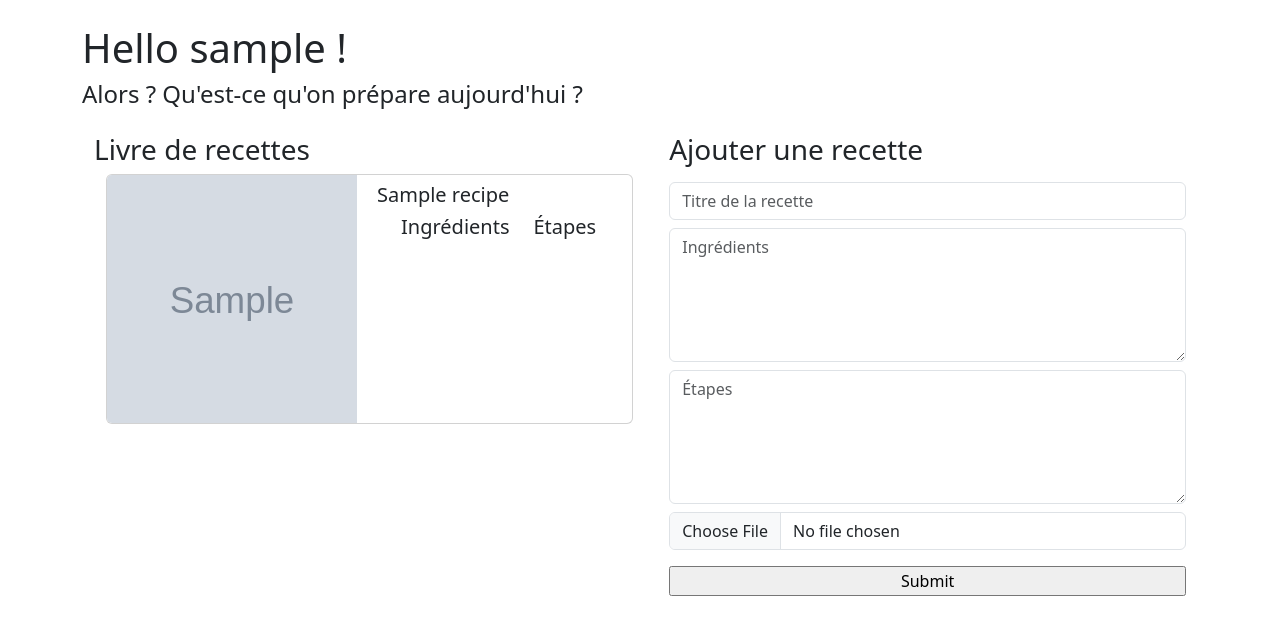
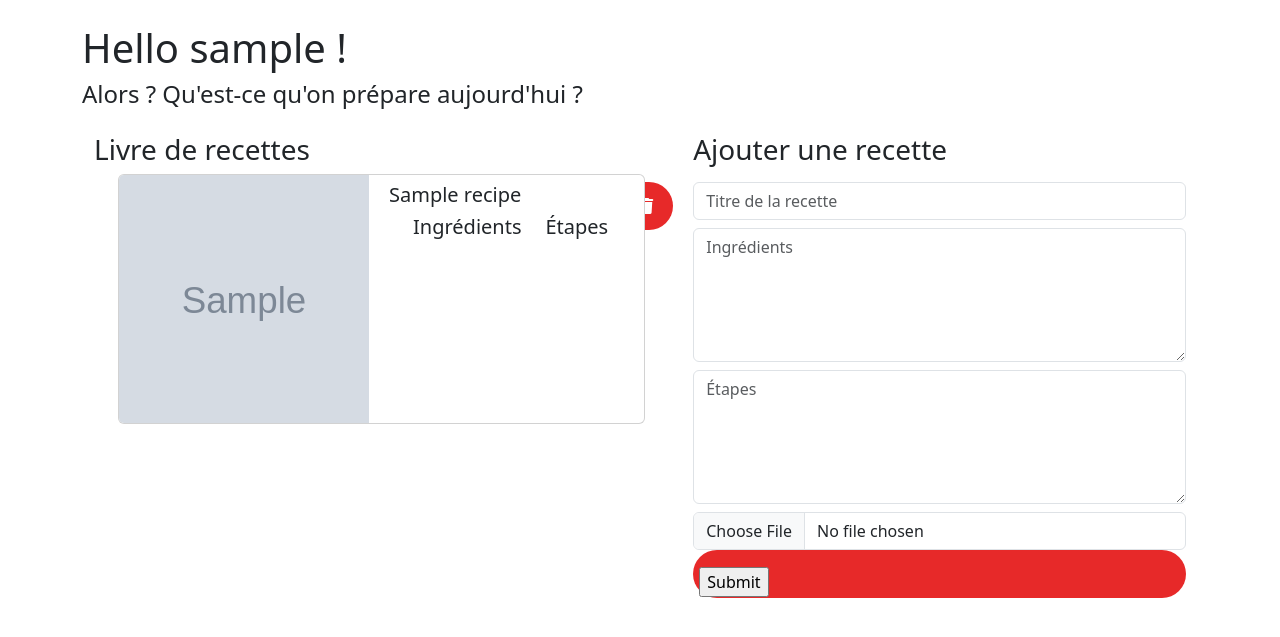
Before and after one commit to l0l0o/cook-it, a PHP site: page /recipes_page.php in a window 1280 px wide. Shown: the part 56-693 px from the top of the page. Run offline with PHP 8.4, Linux system fonts and the light colour scheme; the visitor is signed in with stand-in values (Sample User, id 1); tables that the repository leaves empty or names only in its code hold one stand-in row (values such as "Sample post"); grey boxes marked "Sample" are stand-in pictures.

Commit message:
delete feature

```diff
--- a/src/parts/header.php
+++ b/src/parts/header.php
@@ -19,12 +19,11 @@
     <script src="https://cdn.jsdelivr.net/npm/bootstrap@5.3.2/dist/js/bootstrap.bundle.min.js"
         integrity="sha384-C6RzsynM9kWDrMNeT87bh95OGNyZPhcTNXj1NW7RuBCsyN/o0jlpcV8Qyq46cDfL" crossorigin="anonymous">
     </script>
-    <style>
-    .hide-scroll::-webkit-scrollbar {
-        display: none;
+    <link rel="stylesheet" href="https://cdnjs.cloudflare.com/ajax/libs/font-awesome/6.5.2/css/all.min.css"
+        integrity="sha512-SnH5WK+bZxgPHs44uWIX+LLJAJ9/2PkPKZ5QiAj6Ta86w+fsb2TkcmfRyVX3pBnMFcV7oQPJkl9QevSCWr3W6A=="
+        crossorigin="anonymous" referrerpolicy="no-referrer" />
+    <link rel="stylesheet" href="../style/style.css">
 
-    }
-    </style>
 </head>
 
 <body>
--- a/src/recipes_page.php
+++ b/src/recipes_page.php
@@ -21,14 +21,22 @@
         <h3>Livre de recettes</h3>
         <div class="container">
             <?php if(isset($recipes[0])) : ?>
-            <?php foreach($recipes as $recipe) :?>
+            <?php
+                foreach($recipes as $recipe) :?>
             <?php
             $ingredient_list = explode(";",$recipe['recipe_ingredients'], -1);
             $steps_list = explode(";",$recipe['recipe_steps'], -1);
             ?>
-            <div class="card d-flex flex-row gap-2 mt-2" style="height:250px; overflow: hidden">
-                <img style="width: 250px; height: 250px; object-fit: cover;" src="./images/<?= $recipe['recipe_img'] ?>"
-                    alt="">
+            <div class="container d-flex flex-row justify-content-start">
+                <div class="card-container">
+                    <?php
+                    $idCard = $recipe['recipe_id']; ?>
+                    <a href="./scripts/delete_recipe.php?idCard=<?php echo htmlspecialchars($idCard) ?>">
+                        <button><i class="fa-solid fa-trash"></i></button>
+                    </a>
+                    <div class="card d-flex flex-row gap-2 mb-2" style="height:250px;">
+                        <img style="width: 250px; height: 250px; object-fit: cover;"
+                            src="./images/<?= $recipe['recipe_img'] ?>" alt="">
                         <div class="container hide-scroll" style="overflow: scroll;">
                             <div class="title mt-2">
                                 <h5><?= $recipe['recipe_title'] ?></h5>
@@ -46,14 +54,13 @@
                                 </div>
                                 <div class="container">
                                     <h5>Étapes</h5>
-                            <ul>
+                                    <ol>
                                         <?php foreach($steps_list as $step) :?>
                                         <li>
                                             <?= $step ?>
                                         </li>
                                         <?php endforeach?>
-
-                            </ul>
+                                    </ol>
                                 </div>
                             </div>
 
@@ -61,6 +68,9 @@
                         </div>
 
                     </div>
+                </div>
+            </div>
+
             <?php endforeach ?>
             <?php else:  ?>
             <h5>Ton carnet de recette est vide, tu devrais te concocter une petite recette !</h5>
@@ -81,7 +91,7 @@
             <textarea class="mt-2 form-control" rows="5" maxlength="1056" placeholder="Étapes"
                 name="recipe-steps"></textarea>
             <input class="mt-2 form-control" type="file" accept="image/png, image/jpeg" name="recipe-img">
-            <input class="mt-3" type="submit">
+            <button><input class="mt-3" type="submit"></button>
         </form>
         <?php if(isset($_GET['success'])) :?>
         <div class="alert alert-success mt-2">
@@ -91,7 +101,7 @@
         <?php if(isset($_GET['error'])) :?>
         <div class="alert alert-danger mt-2">
             <?php echo $_GET['error']; ?>
-        </div>
+        </div>0
         <?php endif; ?>
     </div>
 
--- /dev/null
+++ b/src/style/style.css
@@ -0,0 +1,51 @@
+.hide-scroll::-webkit-scrollbar {
+  display: none;
+}
+
+button {
+  height: 48px;
+  border-radius: 48px;
+  background-color: #e72929;
+  color: white;
+  border: unset;
+  display: flex;
+  padding-right: 20px;
+  align-items: center;
+  transition: all 0.8s cubic-bezier(0.075, 0.82, 0.165, 1);
+}
+button:hover {
+  background-color: #c71616;
+}
+
+.button-container {
+  width: 50px;
+  position: relative;
+  overflow: hidden;
+}
+
+.card-container {
+  position: relative;
+}
+.card-container button {
+  width: 86px !important;
+  height: 48px !important;
+  border-radius: 48px !important;
+  background-color: #e72929;
+  color: white;
+  border: unset;
+  display: flex;
+  justify-content: flex-end;
+  padding-right: 20px;
+  align-items: center;
+  transition: all 0.8s cubic-bezier(0.075, 0.82, 0.165, 1);
+  position: absolute;
+  right: -28px;
+  top: 8px;
+}
+.card-container button:hover {
+  background-color: #c71616;
+  right: -50px;
+}
+.card-container .card {
+  overflow: hidden;
+}/*# sourceMappingURL=style.css.map */
--- /dev/null
+++ b/src/style/style.scss
@@ -0,0 +1,63 @@
+$main-color: #e72929;
+
+.hide-scroll::-webkit-scrollbar {
+  display: none;
+}
+
+button {
+  height: 48px;
+  border-radius: 48px;
+  background-color: $main-color;
+  color: white;
+  border: unset;
+  display: flex;
+  padding-right: 20px;
+  align-items: center;
+  transition: all 0.8s cubic-bezier(0.075, 0.82, 0.165, 1);
+
+  &:hover {
+    background-color: darken($main-color, 10%);
+  }
+}
+
+.button-container {
+  width: 50px;
+  position: relative;
+  overflow: hidden;
+}
+
+.card-container {
+  position: relative;
+
+  button {
+    width: 86px !important;
+    height: 48px !important;
+    border-radius: 48px !important;
+    background-color: $main-color;
+    color: white;
+    border: unset;
+    display: flex;
+    justify-content: flex-end;
+    padding-right: 20px;
+    align-items: center;
+    transition: all 0.8s cubic-bezier(0.075, 0.82, 0.165, 1);
+    position: absolute;
+    right: -28px;
+    top: 8px;
+
+    &:hover {
+      background-color: darken($main-color, 10%);
+      right: -50px;
+    }
+  }
+
+  .card {
+    overflow: hidden;
+
+    .container {
+    }
+
+    img {
+    }
+  }
+}
```
Also changed, not shown: src/scripts/delete_recipe.php (added, +17 -0 lines), src/images/402506599_1499844980557398_99655315122414384_n(1).jpg (added), src/images/402506599_1499844980557398_99655315122414384_n.jpg (added), src/images/405495609_662278322752773_414837290008563636_n.jpg (added), src/images/419456513_942746627220928_17919738006925996_n.jpg (added), src/images/64559612_143369373438055_9148174314191437476_n.jpg (added), src/images/64598824_2501376516579793_232672079116322032_n.jpg (added), src/images/64953742_2585847378134140_1457465493288140882_n.jpg (added), 1 other file. Lines whose indentation alone changed are shown as unchanged.
